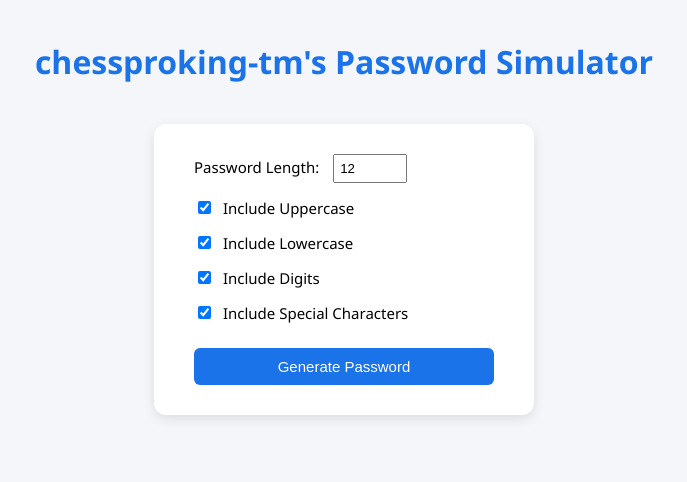
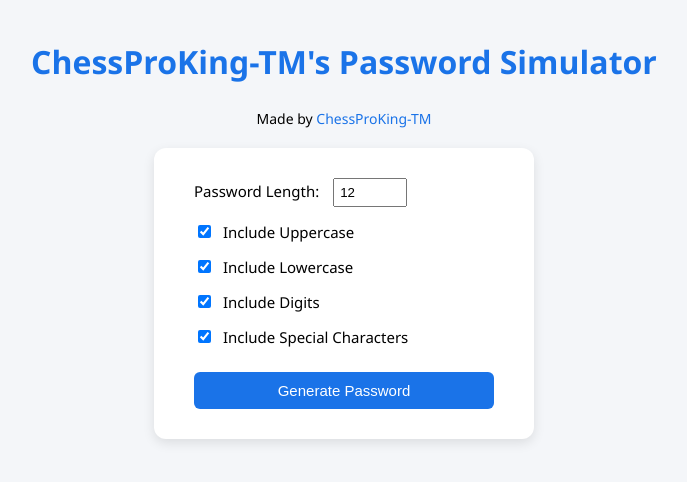
Before and after one commit to AlbertCanCode/test-py-code, a Flask app: page / in a window 1280 px wide. Shown: the top 482 px of the page, without its empty margins (296-983 px from the left). Run offline with Flask 3, Linux system fonts and the light colour scheme.

Commit message:
Update index.html

```diff
--- a/templates/index.html
+++ b/templates/index.html
@@ -2,7 +2,7 @@
 <html lang="en">
 <head>
   <meta charset="UTF-8">
-  <title>chessproking-tm's Password Simulator</title>
+  <title>ChessProKing-TM's Password Simulator</title>
   <meta name="google-site-verification" content="hxiX__ldpj9hmreGCLfXADf1fZYuTdIq3i8BY7imPU0" />
   <style>
     body {
@@ -20,6 +20,22 @@
     h1 {
       color: #1a73e8;
       margin-top: 40px;
+      text-align: center;
+    }
+
+    .profile-link {
+      margin-top: 5px;
+      margin-bottom: 20px;
+      font-size: 14px;
+    }
+
+    .profile-link a {
+      color: #1a73e8;
+      text-decoration: none;
+    }
+
+    .profile-link a:hover {
+      text-decoration: underline;
     }
 
     form {
@@ -27,7 +43,6 @@
       padding: 30px 40px;
       border-radius: 12px;
       box-shadow: 0 4px 12px rgba(0, 0, 0, 0.1);
-      margin-top: 20px;
       width: 300px;
     }
 
@@ -88,7 +103,10 @@
   </style>
 </head>
 <body>
-  <h1>chessproking-tm's Password Simulator</h1>
+  <h1>ChessProKing-TM's Password Simulator</h1>
+  <div class="profile-link">
+    Made by <a href="https://scratch.mit.edu/users/ChessProking-tm/" target="_blank">ChessProKing-TM</a>
+  </div>
 
   <div id="loading-message" style="display:none;">Loading...</div>
 
```
